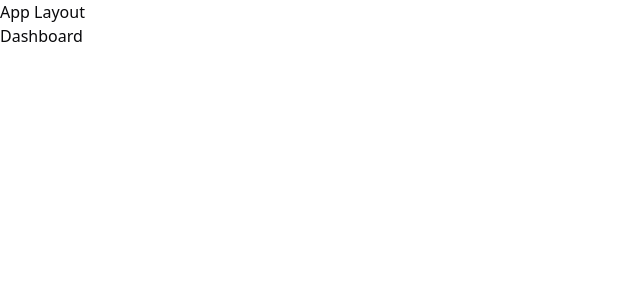
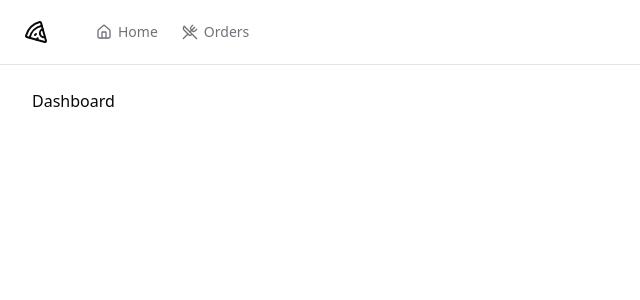
Before and after one commit to isaiasgabriel/pizza-shop, a React (Vite) app: page / in a window 1280 px wide. Shown: the top 300 px of the page, without its empty margins (0-640 px from the left). Built offline with nearby package versions, Linux system fonts and the light colour scheme.

Commit message:
✨ App layout with header

```diff
--- a/package.json
+++ b/package.json
@@ -12,6 +12,7 @@
   "dependencies": {
     "@hookform/resolvers": "^3.9.1",
     "@radix-ui/react-label": "^2.1.0",
+    "@radix-ui/react-separator": "^1.1.0",
     "@radix-ui/react-slot": "^1.1.0",
     "class-variance-authority": "^0.7.0",
     "clsx": "^2.1.1",
--- /dev/null
+++ b/src/components/header.tsx
@@ -0,0 +1,27 @@
+import { Separator } from '@radix-ui/react-separator'
+import { Home, Pizza, UtensilsCrossed } from 'lucide-react'
+
+import { NavLink } from './nav-link'
+
+export function Header() {
+  return (
+    <div className="border-b">
+      <div className="flex h-16 items-center gap-6 px-6">
+        <Pizza className="h-6 w-6" />
+
+        <Separator orientation="vertical" className="h-6" />
+
+        <nav className="flex items-center space-x-4 lg:space-x-6">
+          <NavLink to={'/'}>
+            <Home className="h-4 w-4" />
+            Home
+          </NavLink>
+          <NavLink to={'/orders'}>
+            <UtensilsCrossed className="h-4 w-4" />
+            Orders
+          </NavLink>
+        </nav>
+      </div>
+    </div>
+  )
+}
--- /dev/null
+++ b/src/components/nav-link.tsx
@@ -0,0 +1,26 @@
+import { Link, LinkProps } from 'react-router-dom'
+
+export type NavLinkProps = LinkProps
+
+// NavLinkProps is a type alias for LinkProps, allowing this component to accept
+// the same props as the Link component from react-router-dom.
+
+// This component acts as a custom Link, inheriting all props passed down from the parent component
+// and applying additional default styles via the `className` property.
+
+export function NavLink(props: NavLinkProps) {
+  return (
+    <Link
+      {...props} // Spreads all incoming props onto the Link component.
+      className="flex items-center gap-1.5 text-sm font-medium text-muted-foreground hover:text-foreground"
+      // Adds custom Tailwind CSS classes:
+      // - flex: Makes the link a flex container.
+      // - items-center: Aligns children vertically at the center.
+      // - gap-1.5: Adds spacing of 0.375rem (6px) between child elements.
+      // - text-sm: Sets the font size to small.
+      // - font-medium: Makes the font weight medium.
+      // - text-muted-foreground: Sets the text color to a muted shade by default.
+      // - hover:text-foreground: Changes text color to a more prominent shade on hover.
+    />
+  )
+}
--- /dev/null
+++ b/src/components/ui/separator.tsx
@@ -0,0 +1,29 @@
+import * as SeparatorPrimitive from '@radix-ui/react-separator'
+import * as React from 'react'
+
+import { cn } from '@/lib/utils'
+
+const Separator = React.forwardRef<
+  React.ElementRef<typeof SeparatorPrimitive.Root>,
+  React.ComponentPropsWithoutRef<typeof SeparatorPrimitive.Root>
+>(
+  (
+    { className, orientation = 'horizontal', decorative = true, ...props },
+    ref,
+  ) => (
+    <SeparatorPrimitive.Root
+      ref={ref}
+      decorative={decorative}
+      orientation={orientation}
+      className={cn(
+        'shrink-0 bg-border',
+        orientation === 'horizontal' ? 'h-[1px] w-full' : 'h-full w-[1px]',
+        className,
+      )}
+      {...props}
+    />
+  ),
+)
+Separator.displayName = SeparatorPrimitive.Root.displayName
+
+export { Separator }
--- a/src/pages/_layouts/appLayout.tsx
+++ b/src/pages/_layouts/appLayout.tsx
@@ -1,11 +1,13 @@
 import { Outlet } from 'react-router-dom'
+
+import { Header } from '@/components/header'
 
 export function AppLayout() {
   return (
-    <div>
-      <h1>App Layout</h1>
+    <div className="flex min-h-screen flex-col antialiased">
+      <Header />
 
-      <div>
+      <div className="flex flex-1 flex-col gap-4 p-8 pt-6">
         <Outlet />
       </div>
     </div>
--- a/src/pages/_layouts/authLayout.tsx
+++ b/src/pages/_layouts/authLayout.tsx
@@ -4,7 +4,7 @@
 export function AuthLayout() {
   return (
     // Create 2 columns that occupies the whole screen:
-    <div className="grid min-h-screen grid-cols-2">
+    <div className="grid min-h-screen grid-cols-2 antialiased">
       <div className="flex h-full flex-col justify-between border-r border-foreground/5 bg-muted p-10 text-muted-foreground">
         <div className="flex items-center gap-3 text-lg font-medium text-foreground">
           <Pizza className="h-5 w-5" />
```
Also changed, not shown: 1 other file (tests, documents, lock files or other folders).
